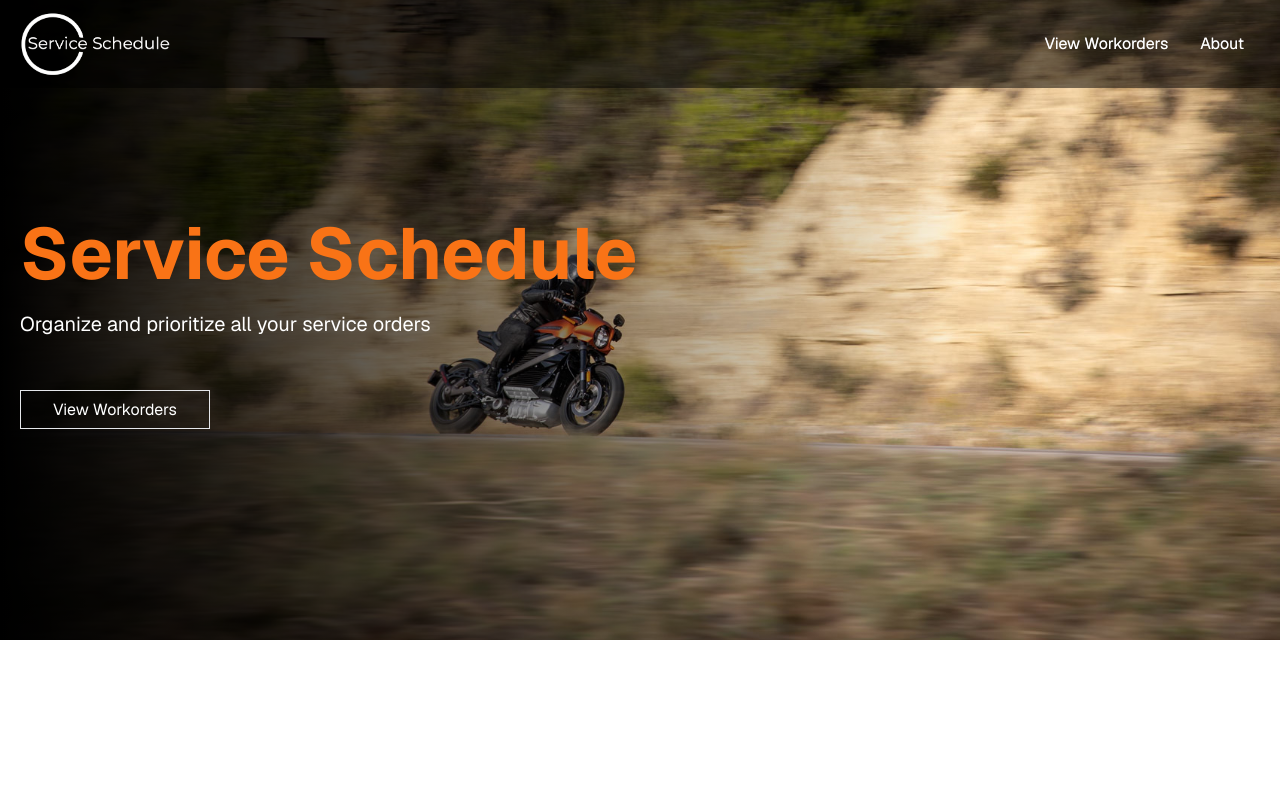
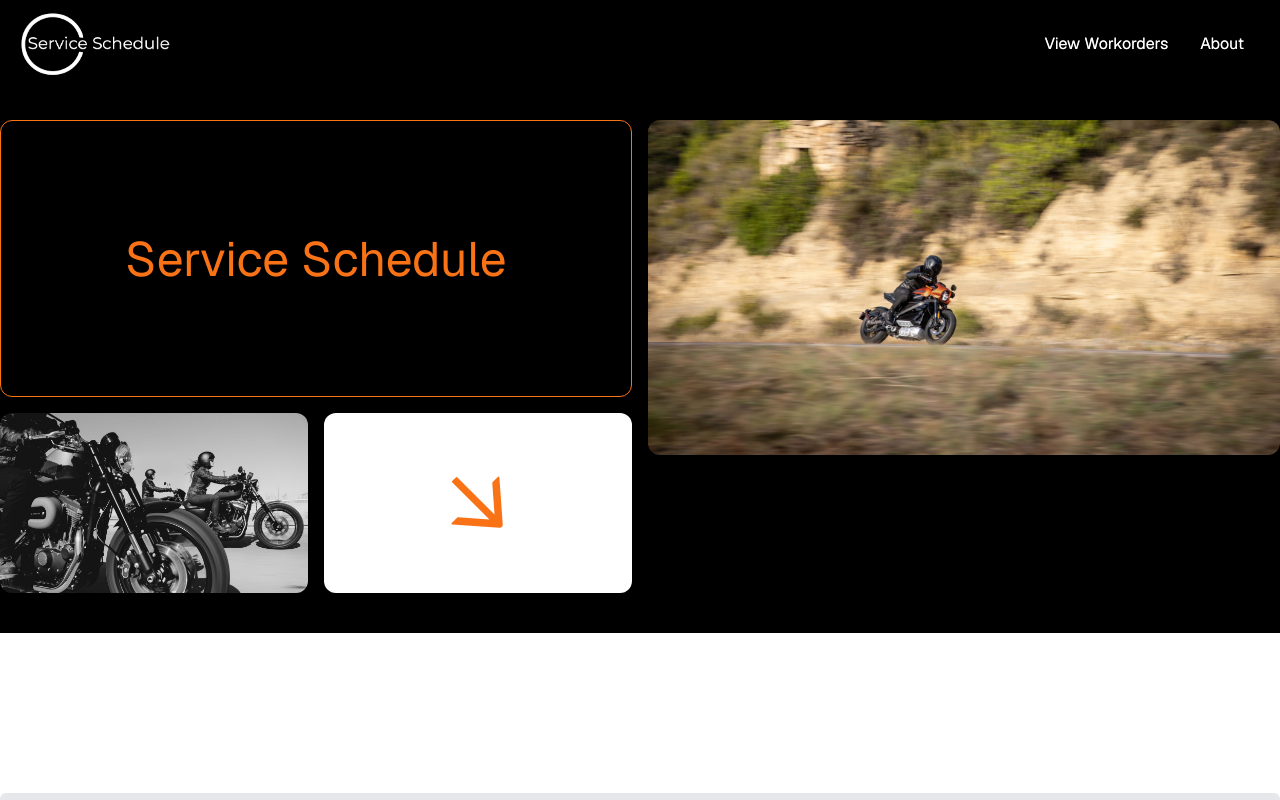
Before and after one commit to bgorwin/service-schedule, a Next.js app: page / in a window 1280 px wide. Shown: the top 800 px of the page. Built offline with nearby package versions, Linux system fonts and the light colour scheme.

Commit message:
Changed up the hero banner on the home page to be more of a grid block look. Will work on better images next for the big hero banner.

```diff
--- a/app/page.jsx
+++ b/app/page.jsx
@@ -4,24 +4,45 @@
 // has access to state and effects just like Page components
 // in the `pages` directory.
 import "tailwindcss/tailwind.css";
-import { AiOutlineCheckCircle } from "react-icons/ai";
+import { AiOutlineCheckCircle, AiOutlineArrowDown } from "react-icons/ai";
+
 import Navbar from "../components/Navbar";
-import Hero from "../components/Hero";
+// import Hero from "../components/Hero";
 import MediaText from "../components/MediaText";
 import BannerDivider from "../components/BannerDivider";
+import Image from "next/image";
+import heroImage from "../public/images/harley-davidson-qbpM-CLCRtg-unsplash.jpg";
+import secondHero from "../public/images/harley-davidson-QD6GvrDFPAA-unsplash.jpg"
 
 
 export default function HomePage() {
 	return (
 		<div className=' text-white bg-black'>
 			<Navbar />
-			<Hero
+			{/* <Hero
 				heading='Service Schedule'
 				message='Organize and prioritize all your service orders'
 				image="custom-img"
 				buttonLink="/customers"
 				buttonText="View Workorders"
-			/>
+			/> */}
+
+
+			<div className="grid grid-cols-4 grid-rows-5 gap-4 h-[80%] pt-[120px] pb-10">
+				<div className="col-span-2 row-span-3 flex justify-center items-center rounded-xl border border-orange-500">
+					<h1 className="text-5xl text-orange-500">Service Schedule</h1>
+				</div>
+				<div className="col-span-2 row-span-5 col-start-3">
+					<Image className="rounded-xl" src={heroImage} width={1200} height={1200} alt="hero image" />
+				</div>
+				<div className="row-span-2 row-start-4">
+					<Image className="rounded-xl" src={secondHero} width={1200} height={1200}  alt="hero image" />
+				</div>
+				<div className="row-span-2 row-start-4 flex justify-center items-center bg-white rounded-xl">
+					<AiOutlineArrowDown className="text-8xl rotate-[-45deg] text-orange-500" />
+				</div>
+			</div>
+
 
 			<section className='py-40 flex flex-col items-center justify-center bg-white w-screen'>
 				<div className='container grid grid-cols-1 md:grid-cols-2 lg:grid-cols-2 gap-4 p-5 text-black rounded-md bg-gray-200'>
```
